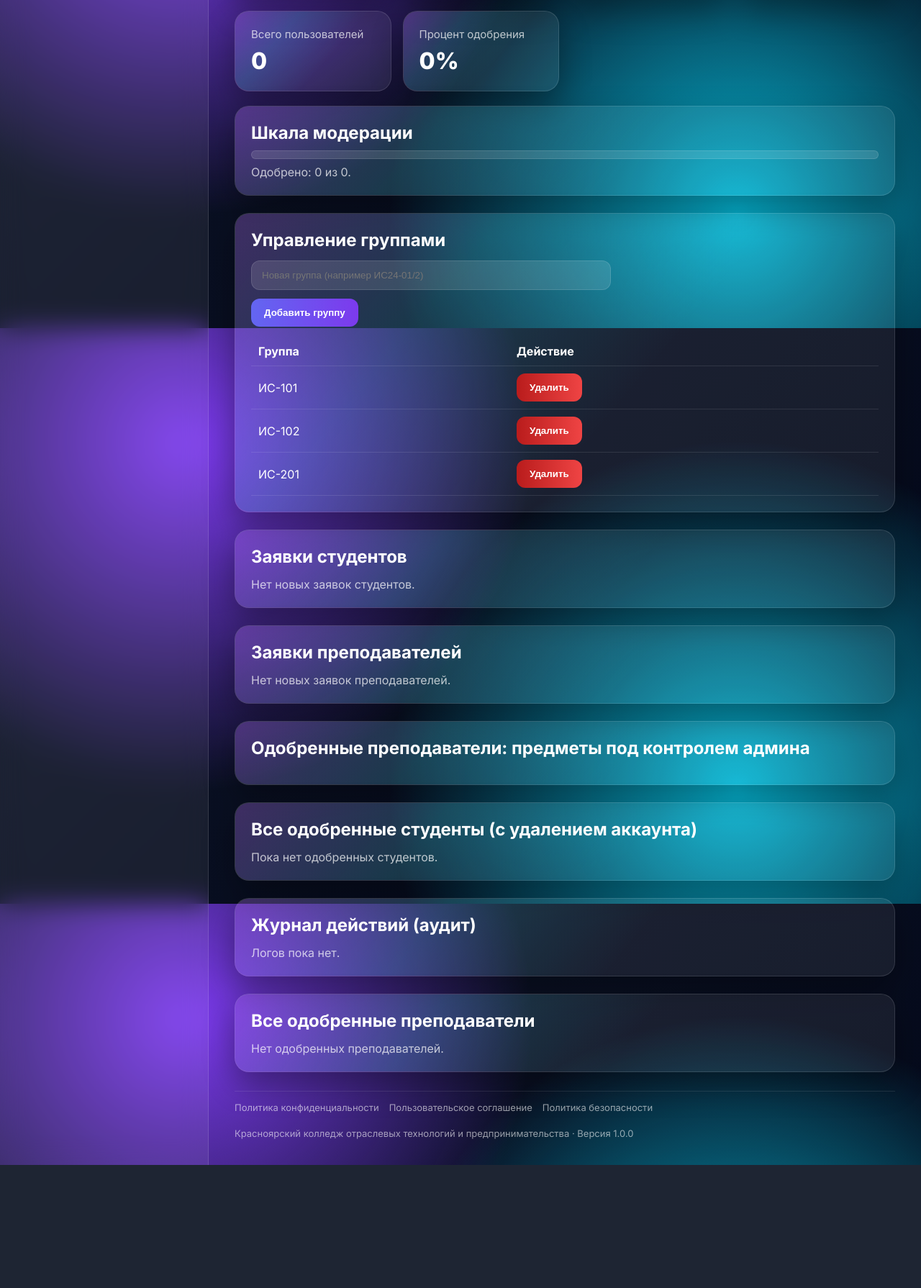
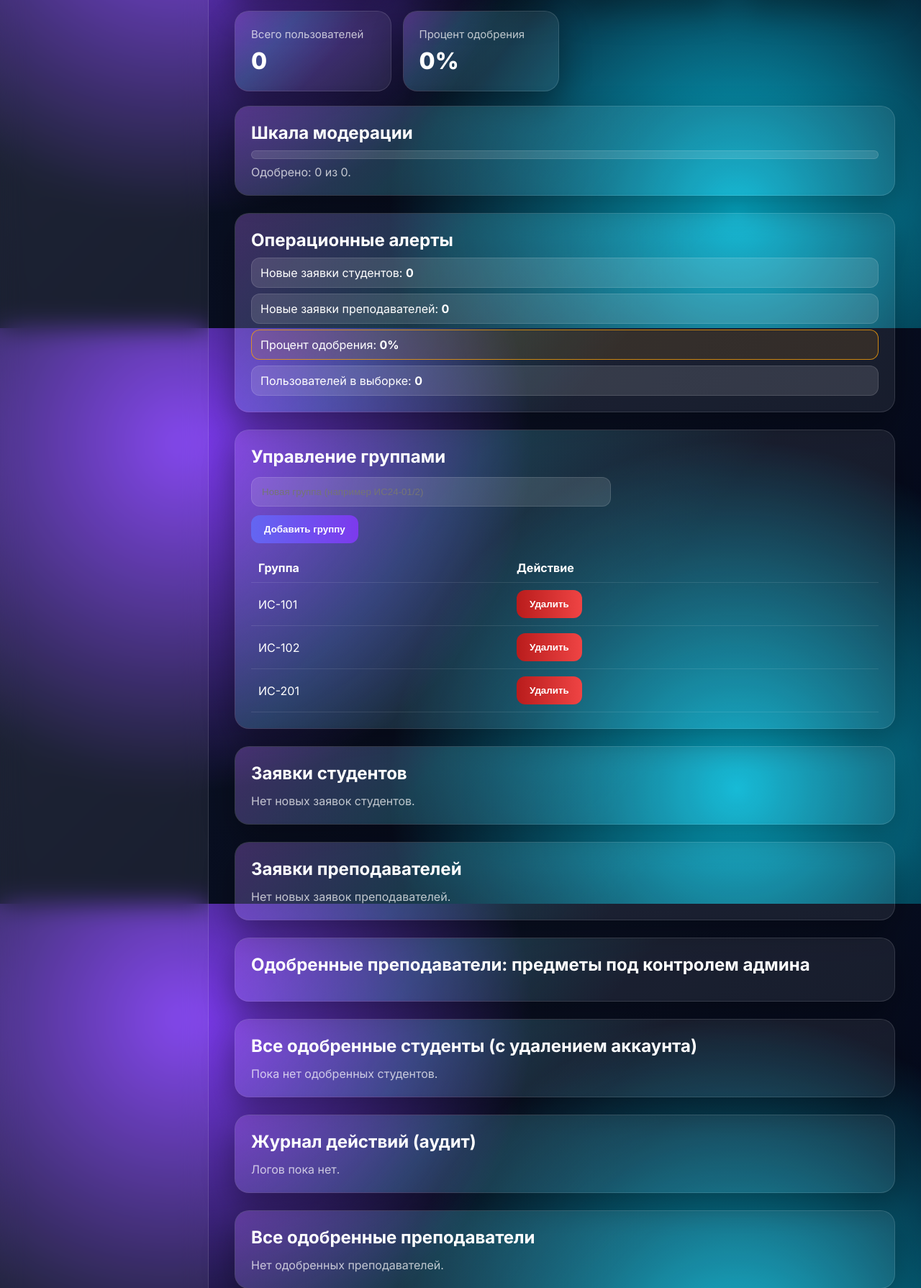
Before and after one commit to qflove-yvl/StudentHubik, a Flask app: page /admin in a window 1280 px wide. Shown: the part 1144-2934 px from the top of the page at 72% size. Before the commit the page ends 2763 px from the top, so only its background shows below. Run offline with Flask 3, Linux system fonts and the light colour scheme; a user stored in the database is signed in; data comes from the database, SQL or seed files in the repository; data that the repository does not hold is empty.

Commit message:
Maximize dashboard UX with productivity and analytics enhancements

```diff
--- a/static/style.css
+++ b/static/style.css
@@ -333,8 +333,9 @@ html[data-animations="off"] *,
     .auth-card { padding: 20px; }
     .panel-grid { grid-template-columns: 1fr; }
     .journal-wrap { max-width: 100%; }
-    .journal-toolbar-actions { width: 100%; justify-content: space-between; }
+    .journal-toolbar-actions { width: 100%; justify-content: space-between; flex-wrap: wrap; }
     .journal-table th:first-child, .journal-table td:first-child { min-width: 180px; }
+    .goal-grid { grid-template-columns: 1fr; }
     body.sidebar-collapsed .main-content { padding-left: 12px; }
 }
 
@@ -546,3 +547,46 @@ body.sidebar-collapsed .sidebar .nav-link { opacity: 0; }
 
 .student-rating-scale { margin-top: 10px; height: 12px; border-radius: 999px; border: 1px solid var(--border); background: var(--surface-strong); overflow: hidden; }
 .student-rating-fill { height: 100%; background: linear-gradient(90deg,#22c55e,#f59e0b,#ef4444); }
+
+
+.today-highlight {
+    animation: pulseToday 1.2s ease;
+    background: rgba(34, 211, 238, 0.28) !important;
+}
+
+@keyframes pulseToday {
+    0% { background: rgba(34, 211, 238, 0.55); }
+    100% { background: rgba(34, 211, 238, 0.18); }
+}
+
+.goal-grid {
+    display: grid;
+    grid-template-columns: 1fr 1fr auto;
+    gap: 10px;
+    align-items: end;
+}
+
+.alerts-list {
+    list-style: none;
+    display: grid;
+    gap: 8px;
+    margin: 0;
+    padding: 0;
+}
+
+.alert-item {
+    border: 1px solid var(--border);
+    background: var(--surface-strong);
+    border-radius: 12px;
+    padding: 10px 12px;
+}
+
+.alert-item-warn {
+    border-color: rgba(245, 158, 11, 0.8);
+    background: rgba(245, 158, 11, 0.12);
+}
+
+.alert-item-danger {
+    border-color: rgba(239, 68, 68, 0.85);
+    background: rgba(239, 68, 68, 0.16);
+}
--- a/templates/admin_dashboard.html
+++ b/templates/admin_dashboard.html
@@ -99,6 +99,17 @@
         <div class="student-rating-fill" style="width: {{ approval_rate|default(0) }}%;"></div>
     </div>
     <p class="muted-text" style="margin-top:8px;">Одобрено: {{ verified_users_count|default(0) }} из {{ total_users_count|default(0) }}.</p>
+</section>
+
+
+<section class="card" style="margin-bottom:24px;">
+    <h2 style="margin-bottom:10px;">Операционные алерты</h2>
+    <ul class="alerts-list">
+        <li class="alert-item {% if pending_students|length > 20 %}alert-item-danger{% endif %}">Новые заявки студентов: <strong>{{ pending_students|length }}</strong></li>
+        <li class="alert-item {% if pending_teachers|length > 10 %}alert-item-danger{% endif %}">Новые заявки преподавателей: <strong>{{ pending_teachers|length }}</strong></li>
+        <li class="alert-item {% if approval_rate|default(0) < 60 %}alert-item-warn{% endif %}">Процент одобрения: <strong>{{ approval_rate|default(0) }}%</strong></li>
+        <li class="alert-item">Пользователей в выборке: <strong>{{ total_filtered|default(0) }}</strong></li>
+    </ul>
 </section>
 
 <section class="card" style="margin-bottom:24px;">
```
Also changed, not shown: templates/student_dashboard.html (+40 -0 lines), templates/teacher_dashboard.html (+35 -1 lines).
